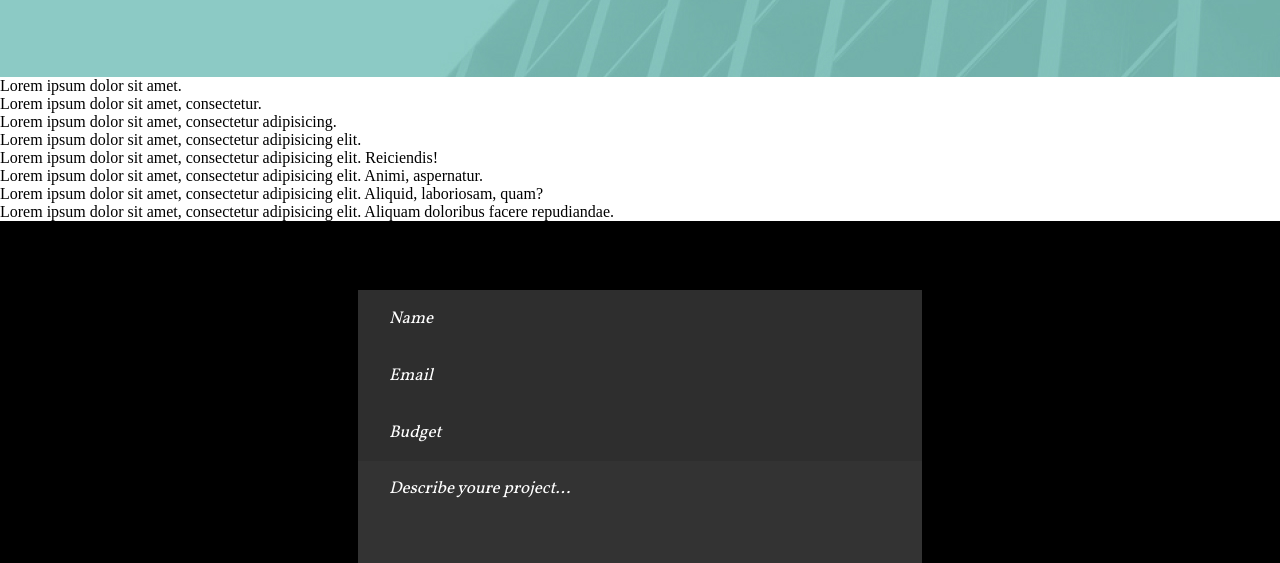
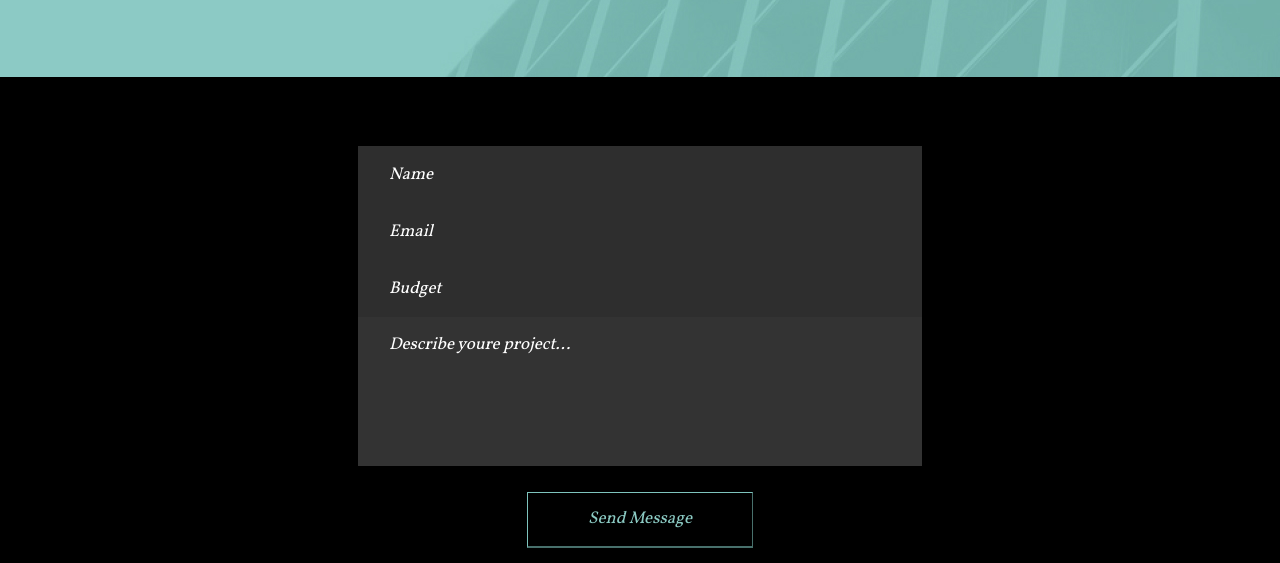
Before and after one commit to Refresh669/minimal, a plain HTML site: page index.html in a window 1280 px wide. Shown: the part 1667-2230 px from the top of the page. Drawn offline with Linux system fonts and the light colour scheme; a web font is replaced by a local one.

Commit message:
creat finish

```diff
--- a/index.html
+++ b/index.html
@@ -131,16 +131,6 @@
             </div>
         </div>
     </section>
-    <section>
-        <p>Lorem ipsum dolor sit amet.</p>
-        <p>Lorem ipsum dolor sit amet, consectetur.</p>
-        <p>Lorem ipsum dolor sit amet, consectetur adipisicing.</p>
-        <p>Lorem ipsum dolor sit amet, consectetur adipisicing elit.</p>
-        <p>Lorem ipsum dolor sit amet, consectetur adipisicing elit. Reiciendis!</p>
-        <p>Lorem ipsum dolor sit amet, consectetur adipisicing elit. Animi, aspernatur.</p>
-        <p>Lorem ipsum dolor sit amet, consectetur adipisicing elit. Aliquid, laboriosam, quam?</p>
-        <p>Lorem ipsum dolor sit amet, consectetur adipisicing elit. Aliquam doloribus facere repudiandae.</p>
-    </section>
 <footer>
     <div class="container" >
         <form name="serach_form" action="#" method="post" >
```
